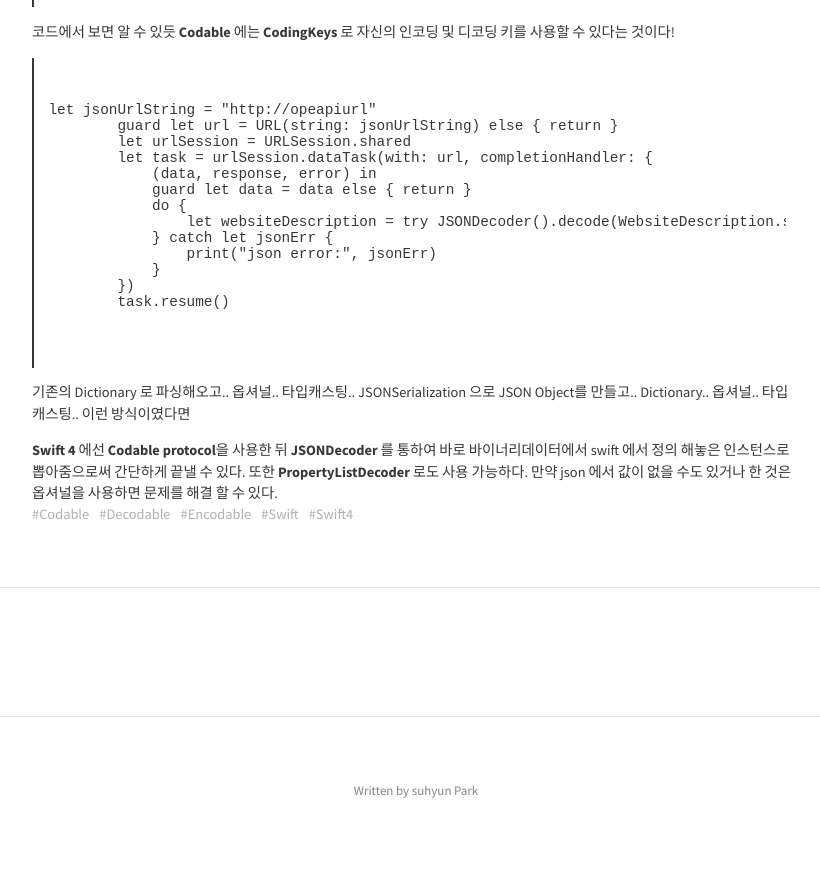
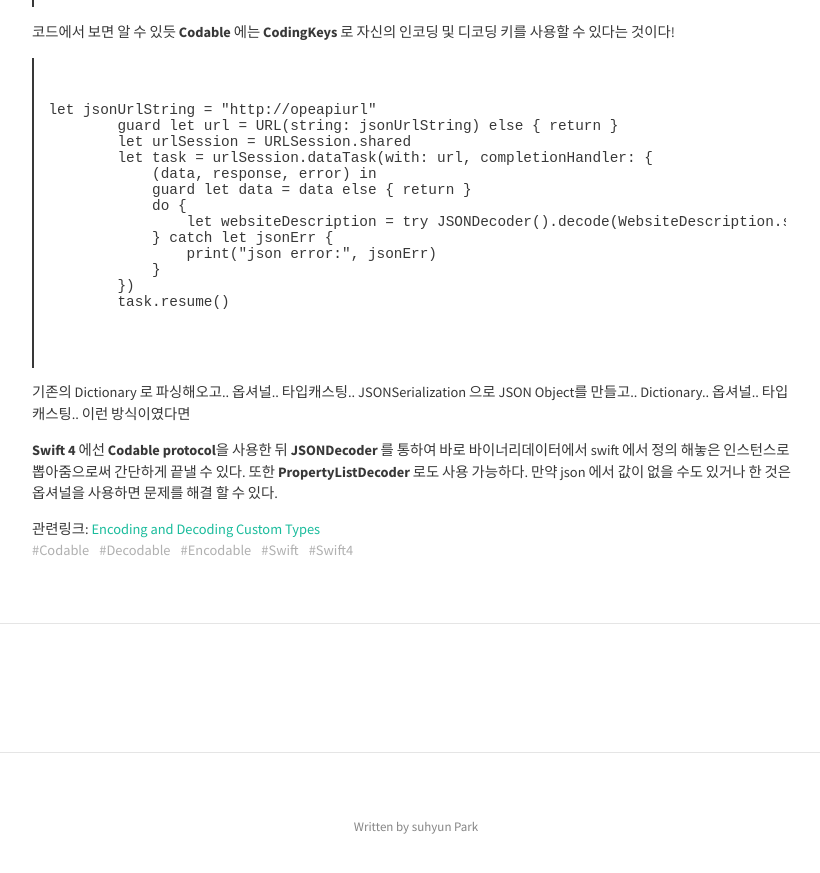
Before and after one commit to clapwatermelon/clapwatermelon.github.io, a Jekyll site: the page built from _posts/2018-04-09-Codable.md, in a window 1280 px wide and 900 px high, scrolled down 2393 px. Shown: the top 873 px of the window, without its empty margins (224-1044 px from the left). Built offline with Jekyll 4.4.1, drawn with Linux system fonts in a browser that asks for light colours; nearby versions of some CDN libraries; comment, search, counter and statistics services are not loaded.

Commit message:
add link

```diff
--- a/_posts/2018-04-09-Codable.md
+++ b/_posts/2018-04-09-Codable.md
@@ -114,3 +114,5 @@ let jsonUrlString = "http://opeapiurl"
  기존의 Dictionary 로 파싱해오고.. 옵셔널.. 타입캐스팅.. JSONSerialization 으로 JSON Object를 만들고.. Dictionary.. 옵셔널.. 타입캐스팅.. 이런 방식이였다면
 
  **Swift 4** 에선 **Codable protocol**을 사용한 뒤 **JSONDecoder** 를 통하여 바로 바이너리데이터에서 swift 에서 정의 해놓은 인스턴스로 뽑아줌으로써 간단하게 끝낼 수 있다. 또한 **PropertyListDecoder** 로도 사용 가능하다. 만약 json 에서 값이 없을 수도 있거나 한 것은 옵셔널을 사용하면 문제를 해결 할 수 있다.
+
+관련링크: [Encoding and Decoding Custom Types](https://developer.apple.com/documentation/foundation/archives_and_serialization/encoding_and_decoding_custom_types)
```
